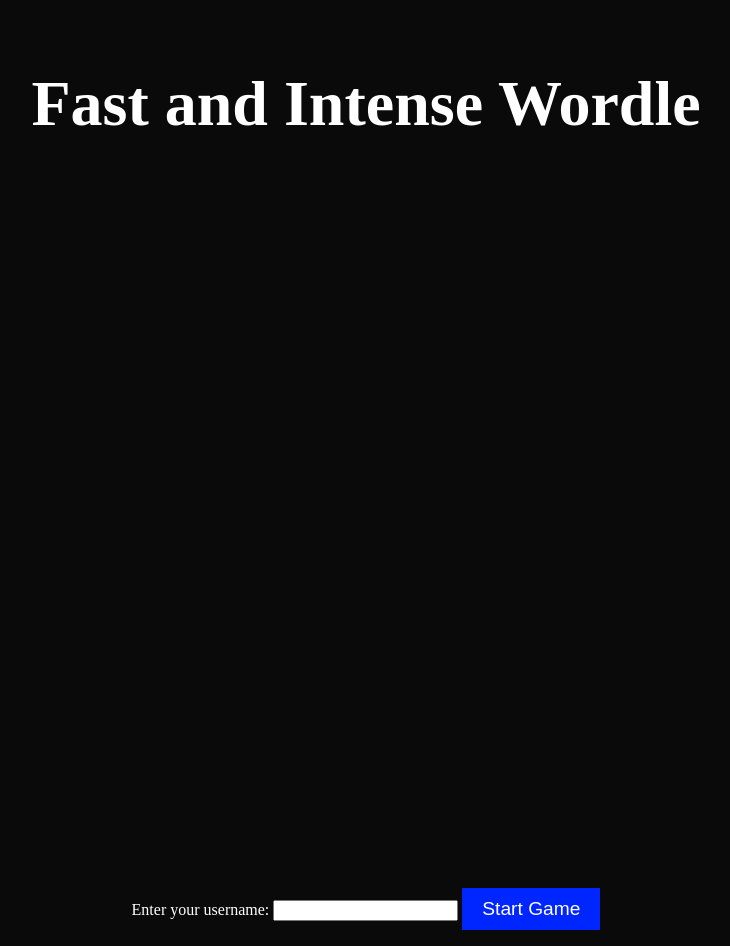
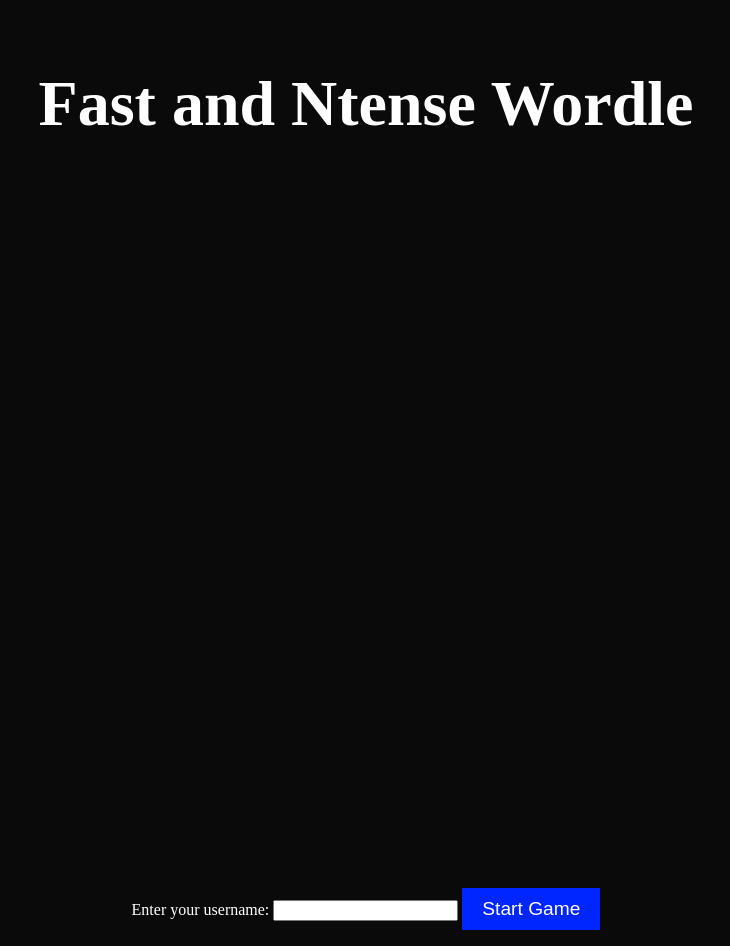
Before and after one commit to bzhao-1/WordleClone, a plain HTML site: page game/templates/index.html in a window 1280 px wide. Shown: the whole page, without its empty margins (274-1004 px from the left). Drawn offline with Linux system fonts and the light colour scheme.

Commit message:
Update index.html

```diff
--- a/game/templates/index.html
+++ b/game/templates/index.html
@@ -139,7 +139,7 @@
 </head>
 <body>
     <header>
-        <h1>Fast and Intense Wordle</h1>
+        <h1>Fast and Ntense Wordle</h1>
     </header>
 
     <div id="game" class="grid"></div> <!-- Display Wordle Grid -->
```
